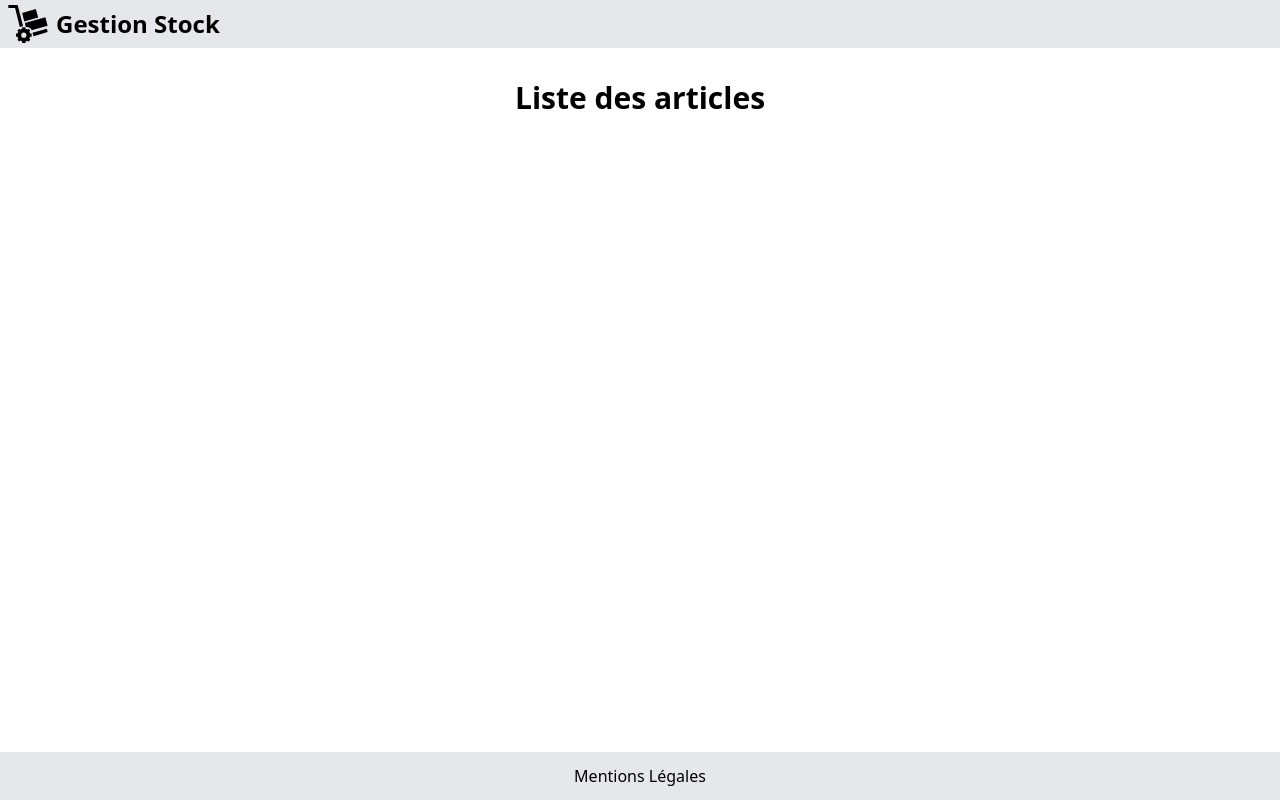
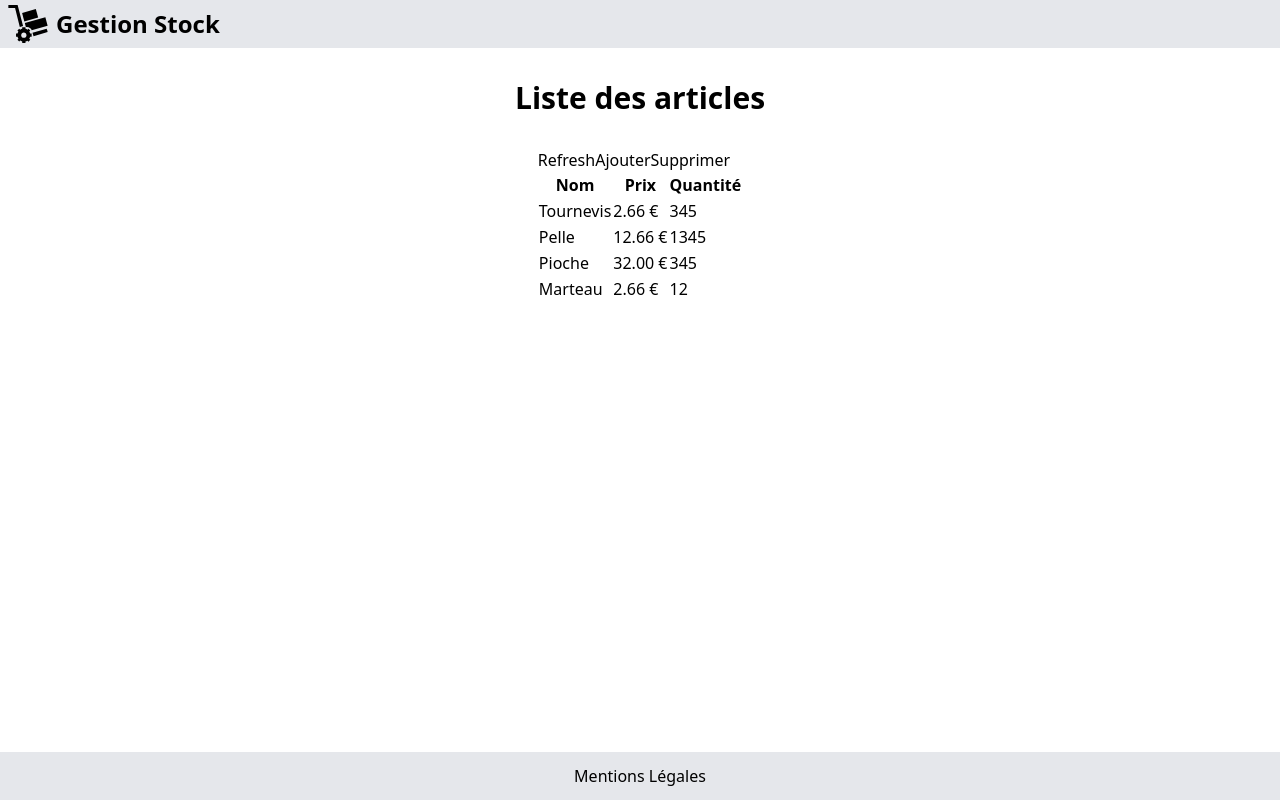
Before and after one commit to jlg-formation/tjscv1-mars-2024, a React (Vite) app in the folder front/: page /stock in a window 1280 px wide. Built offline with nearby package versions, Linux system fonts and the light colour scheme.

Commit message:
dev: added html for list articles

```diff
--- a/front/src/stock/views/ListView.tsx
+++ b/front/src/stock/views/ListView.tsx
@@ -1,9 +1,49 @@
+import { Link } from 'react-router-dom';
 import Main from '../../widgets/Main';
 
 function ListView() {
   return (
     <Main>
       <h1>Liste des articles</h1>
+      <div>
+        <nav>
+          <button>Refresh</button>
+          <Link to="add">Ajouter</Link>
+          <button>Supprimer</button>
+        </nav>
+        <div className="error"></div>
+        <table>
+          <thead>
+            <tr>
+              <th className="name">Nom</th>
+              <th className="price">Prix</th>
+              <th className="qty">Quantité</th>
+            </tr>
+          </thead>
+          <tbody>
+            <tr>
+              <td className="name">Tournevis</td>
+              <td className="price">2.66 €</td>
+              <td className="qty">345</td>
+            </tr>
+            <tr>
+              <td className="name">Pelle</td>
+              <td className="price">12.66 €</td>
+              <td className="qty">1345</td>
+            </tr>
+            <tr>
+              <td className="name">Pioche</td>
+              <td className="price">32.00 €</td>
+              <td className="qty">345</td>
+            </tr>
+            <tr>
+              <td className="name">Marteau</td>
+              <td className="price">2.66 €</td>
+              <td className="qty">12</td>
+            </tr>
+          </tbody>
+        </table>
+      </div>
     </Main>
   );
 }
```
